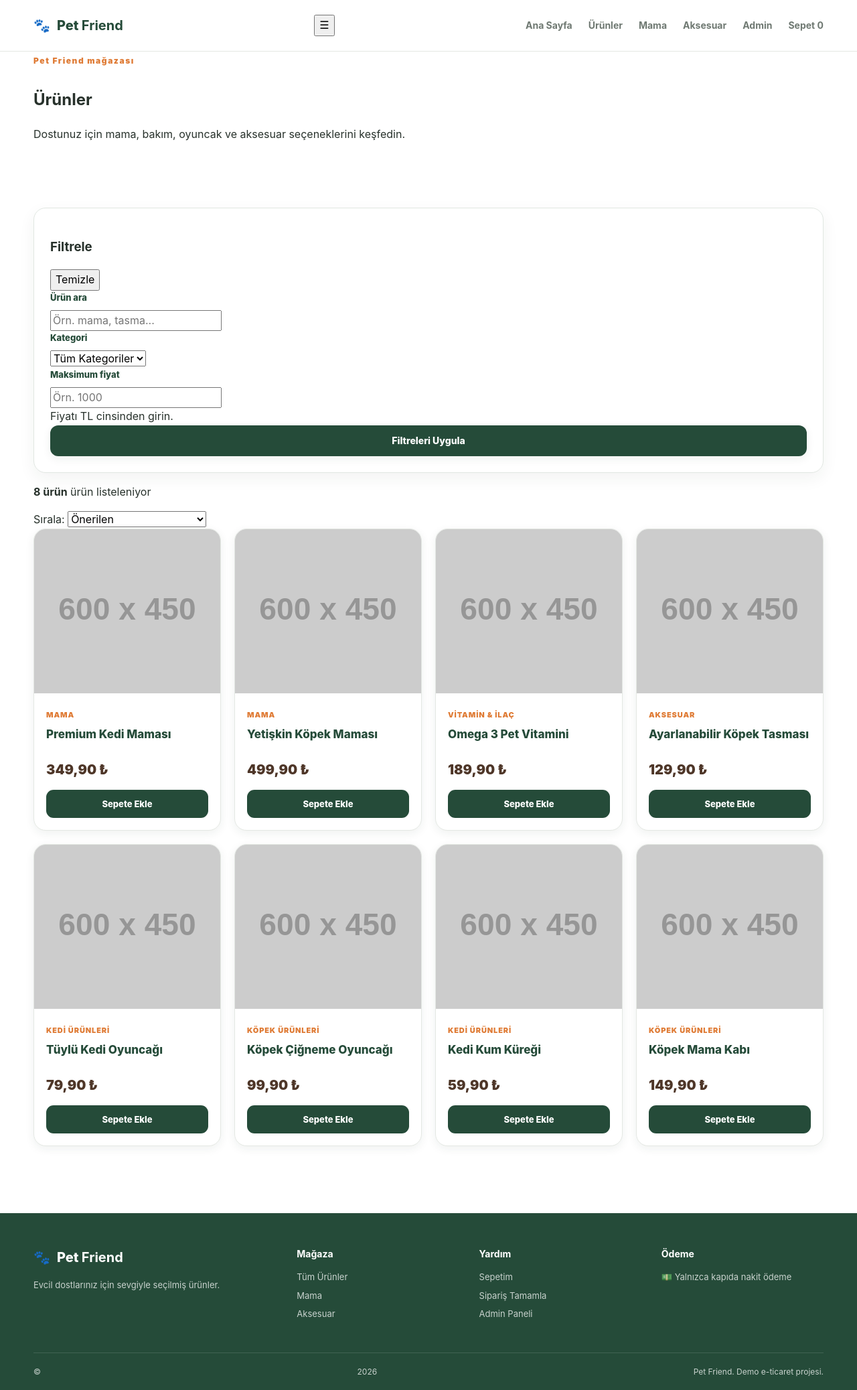
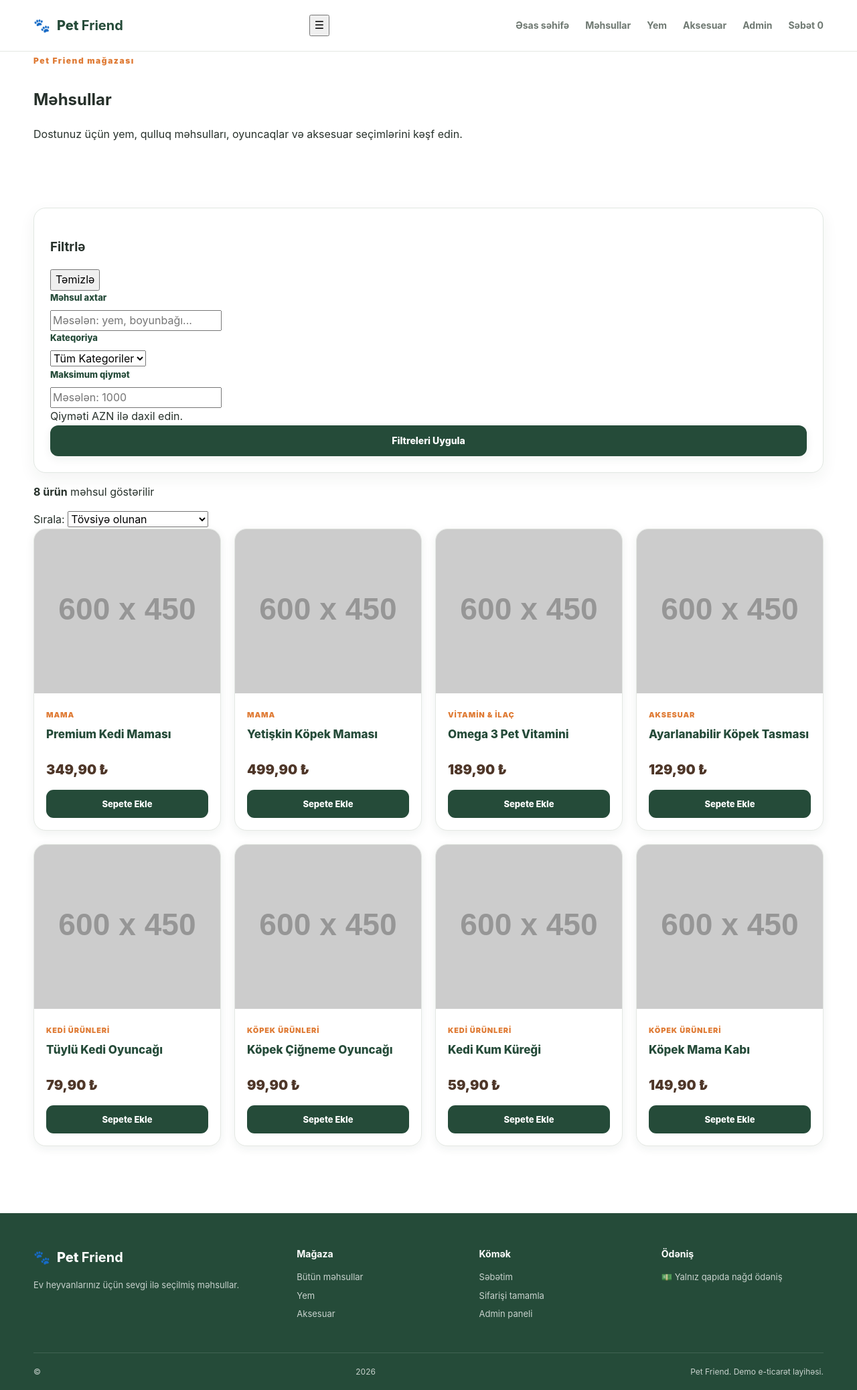
Before and after one commit to fdhwkng/petfriend, a plain HTML site: page products.html in a window 1280 px wide. Shown: the whole page at 67% size. Drawn offline with Linux system fonts and the light colour scheme; placeholder pictures from the web are drawn by us.

Commit message:
Translate products.html to Azerbaijani
Updated the products page to support Azerbaijani language with translated content.

```diff
--- a/products.html
+++ b/products.html
@@ -1,170 +1,379 @@
 <!DOCTYPE html>
-<html lang="tr">
+<html lang="az">
+
 <head>
   <meta charset="UTF-8" />
   <meta name="viewport" content="width=device-width, initial-scale=1.0" />
-  <meta name="description" content="Pet Friend ürün kataloğu." />
-  <title>Ürünler | Pet Friend</title>
+
+  <meta
+    name="description"
+    content="Pet Friend məhsul kataloqu."
+  />
+
+  <title>Məhsullar | Pet Friend</title>
+
   <link rel="stylesheet" href="style.css" />
 </head>
+
 <body>
+
   <header class="site-header">
+
     <div class="container header-inner">
+
       <a href="index.html" class="logo">
-        <span class="logo-mark">🐾</span>
-        <span>Pet <strong>Friend</strong></span>
+
+        <span class="logo-mark">
+          🐾
+        </span>
+
+        <span>
+          Pet <strong>Friend</strong>
+        </span>
+
       </a>
+
 
       <button
         class="menu-toggle"
         id="menuToggle"
-        aria-label="Menüyü aç/kapat"
+        aria-label="Menyunu aç/bağla"
         aria-expanded="false"
       >
         ☰
       </button>
 
+
       <nav class="main-nav" id="mainNav">
-        <a href="index.html">Ana Sayfa</a>
-        <a href="products.html" class="active">Ürünler</a>
-        <a href="products.html?category=Mama">Mama</a>
-        <a href="products.html?category=Aksesuar">Aksesuar</a>
-        <a href="admin.html">Admin</a>
+
+        <a href="index.html">
+          Əsas səhifə
+        </a>
+
+        <a href="products.html" class="active">
+          Məhsullar
+        </a>
+
+        <a href="products.html?category=Yem">
+          Yem
+        </a>
+
+        <a href="products.html?category=Aksesuar">
+          Aksesuar
+        </a>
+
+        <a href="admin.html">
+          Admin
+        </a>
+
         <a href="cart.html" class="cart-link">
-          Sepet <span class="cart-badge" id="cartCount">0</span>
+
+          Səbət
+
+          <span
+            class="cart-badge"
+            id="cartCount"
+          >
+            0
+          </span>
+
         </a>
+
       </nav>
+
     </div>
+
   </header>
 
+
   <main>
+
     <section class="page-hero">
+
       <div class="container">
-        <span class="eyebrow">Pet Friend mağazası</span>
-        <h1>Ürünler</h1>
+
+        <span class="eyebrow">
+          Pet Friend mağazası
+        </span>
+
+        <h1>
+          Məhsullar
+        </h1>
 
         <p>
-          Dostunuz için mama, bakım, oyuncak ve aksesuar seçeneklerini keşfedin.
+          Dostunuz üçün yem, qulluq məhsulları, oyuncaqlar və
+          aksesuar seçimlərini kəşf edin.
         </p>
+
       </div>
+
     </section>
 
+
     <section class="section">
+
       <div class="container shop-layout">
 
-        <!-- Filtre alanı -->
+
+        <!-- Filtr sahəsi -->
         <aside class="filter-panel">
+
           <div class="filter-header">
-            <h3>Filtrele</h3>
-            <button id="clearFilters" class="filter-reset">
-              Temizle
+
+            <h3>
+              Filtrlə
+            </h3>
+
+            <button
+              id="clearFilters"
+              class="filter-reset"
+            >
+              Təmizlə
             </button>
+
           </div>
 
-          <label for="searchInput">Ürün ara</label>
+
+          <label for="searchInput">
+            Məhsul axtar
+          </label>
+
           <input
             id="searchInput"
             type="search"
-            placeholder="Örn. mama, tasma..."
+            placeholder="Məsələn: yem, boyunbağı..."
           />
 
-          <label for="categoryFilter">Kategori</label>
+
+          <label for="categoryFilter">
+            Kateqoriya
+          </label>
+
           <select id="categoryFilter">
-            <option value="">Tüm kategoriler</option>
-            <option value="Mama">Mama</option>
-            <option value="Vitamin & İlaç">Vitamin & İlaç</option>
-            <option value="Aksesuar">Aksesuar</option>
-            <option value="Kedi Ürünleri">Kedi Ürünleri</option>
-            <option value="Köpek Ürünleri">Köpek Ürünleri</option>
+
+            <option value="">
+              Bütün kateqoriyalar
+            </option>
+
+            <option value="Yem">
+              Yem
+            </option>
+
+            <option value="Vitamin və dərman">
+              Vitamin və dərman
+            </option>
+
+            <option value="Aksesuar">
+              Aksesuar
+            </option>
+
+            <option value="Pişik məhsulları">
+              Pişik məhsulları
+            </option>
+
+            <option value="İt məhsulları">
+              İt məhsulları
+            </option>
+
           </select>
 
-          <label for="maxPrice">Maksimum fiyat</label>
+
+          <label for="maxPrice">
+            Maksimum qiymət
+          </label>
+
           <input
             id="maxPrice"
             type="number"
             min="0"
             step="10"
-            placeholder="Örn. 1000"
+            placeholder="Məsələn: 1000"
           />
 
+
           <div class="filter-tip">
-            Fiyatı TL cinsinden girin.
+            Qiyməti AZN ilə daxil edin.
           </div>
+
         </aside>
 
-        <!-- Ürünler -->
+
+        <!-- Məhsullar -->
         <div class="products-area">
+
           <div class="list-toolbar">
+
             <p>
-              <strong id="productResultCount">0</strong> ürün listeleniyor
+              <strong id="productResultCount">
+                0
+              </strong>
+              məhsul göstərilir
             </p>
 
+
             <label class="sort-control">
+
               Sırala:
 
               <select id="sortFilter">
-                <option value="featured">Önerilen</option>
-                <option value="priceAsc">Fiyat: düşükten yükseğe</option>
-                <option value="priceDesc">Fiyat: yüksekten düşüğe</option>
-                <option value="name">İsme göre</option>
+
+                <option value="featured">
+                  Tövsiyə olunan
+                </option>
+
+                <option value="priceAsc">
+                  Qiymət: ucuzdan bahaya
+                </option>
+
+                <option value="priceDesc">
+                  Qiymət: bahadan ucuza
+                </option>
+
+                <option value="name">
+                  Ada görə
+                </option>
+
               </select>
+
             </label>
+
           </div>
 
-          <div class="product-grid" id="productList"></div>
 
-          <div id="emptyProducts" class="empty-state hidden">
-            <div class="empty-icon">🐾</div>
-            <h3>Ürün bulunamadı</h3>
+          <div
+            class="product-grid"
+            id="productList"
+          ></div>
+
+
+          <div
+            id="emptyProducts"
+            class="empty-state hidden"
+          >
+
+            <div class="empty-icon">
+              🐾
+            </div>
+
+            <h3>
+              Məhsul tapılmadı
+            </h3>
+
             <p>
-              Filtrelerinizi değiştirerek tekrar deneyin.
+              Filtrləri dəyişdirərək yenidən cəhd edin.
             </p>
+
           </div>
+
         </div>
+
       </div>
+
     </section>
+
   </main>
 
+
   <footer class="site-footer">
+
     <div class="container footer-grid">
+
+
       <div>
-        <a href="index.html" class="logo footer-logo">
-          <span class="logo-mark">🐾</span>
-          <span>Pet <strong>Friend</strong></span>
+
+        <a
+          href="index.html"
+          class="logo footer-logo"
+        >
+
+          <span class="logo-mark">
+            🐾
+          </span>
+
+          <span>
+            Pet <strong>Friend</strong>
+          </span>
+
         </a>
 
+
         <p class="footer-note">
-          Evcil dostlarınız için sevgiyle seçilmiş ürünler.
+          Ev heyvanlarınız üçün sevgi ilə seçilmiş məhsullar.
         </p>
+
       </div>
 
+
       <div>
-        <h4>Mağaza</h4>
-        <a href="products.html">Tüm Ürünler</a>
-        <a href="products.html?category=Mama">Mama</a>
-        <a href="products.html?category=Aksesuar">Aksesuar</a>
+
+        <h4>
+          Mağaza
+        </h4>
+
+        <a href="products.html">
+          Bütün məhsullar
+        </a>
+
+        <a href="products.html?category=Yem">
+          Yem
+        </a>
+
+        <a href="products.html?category=Aksesuar">
+          Aksesuar
+        </a>
+
       </div>
 
+
       <div>
-        <h4>Yardım</h4>
-        <a href="cart.html">Sepetim</a>
-        <a href="checkout.html">Sipariş Tamamla</a>
-        <a href="admin.html">Admin Paneli</a>
+
+        <h4>
+          Kömək
+        </h4>
+
+        <a href="cart.html">
+          Səbətim
+        </a>
+
+        <a href="checkout.html">
+          Sifarişi tamamla
+        </a>
+
+        <a href="admin.html">
+          Admin paneli
+        </a>
+
       </div>
 
+
       <div>
-        <h4>Ödeme</h4>
+
+        <h4>
+          Ödəniş
+        </h4>
+
         <p class="cash-note">
-          💵 Yalnızca kapıda nakit ödeme
+          💵 Yalnız qapıda nağd ödəniş
         </p>
+
       </div>
+
     </div>
 
+
     <div class="container footer-bottom">
-      © <span id="currentYear"></span> Pet Friend. Demo e-ticaret projesi.
+
+      © <span id="currentYear"></span>
+      Pet Friend.
+      Demo e-ticarət layihəsi.
+
     </div>
+
   </footer>
 
+
   <script src="script.js" defer></script>
+
 </body>
+
 </html>
```
